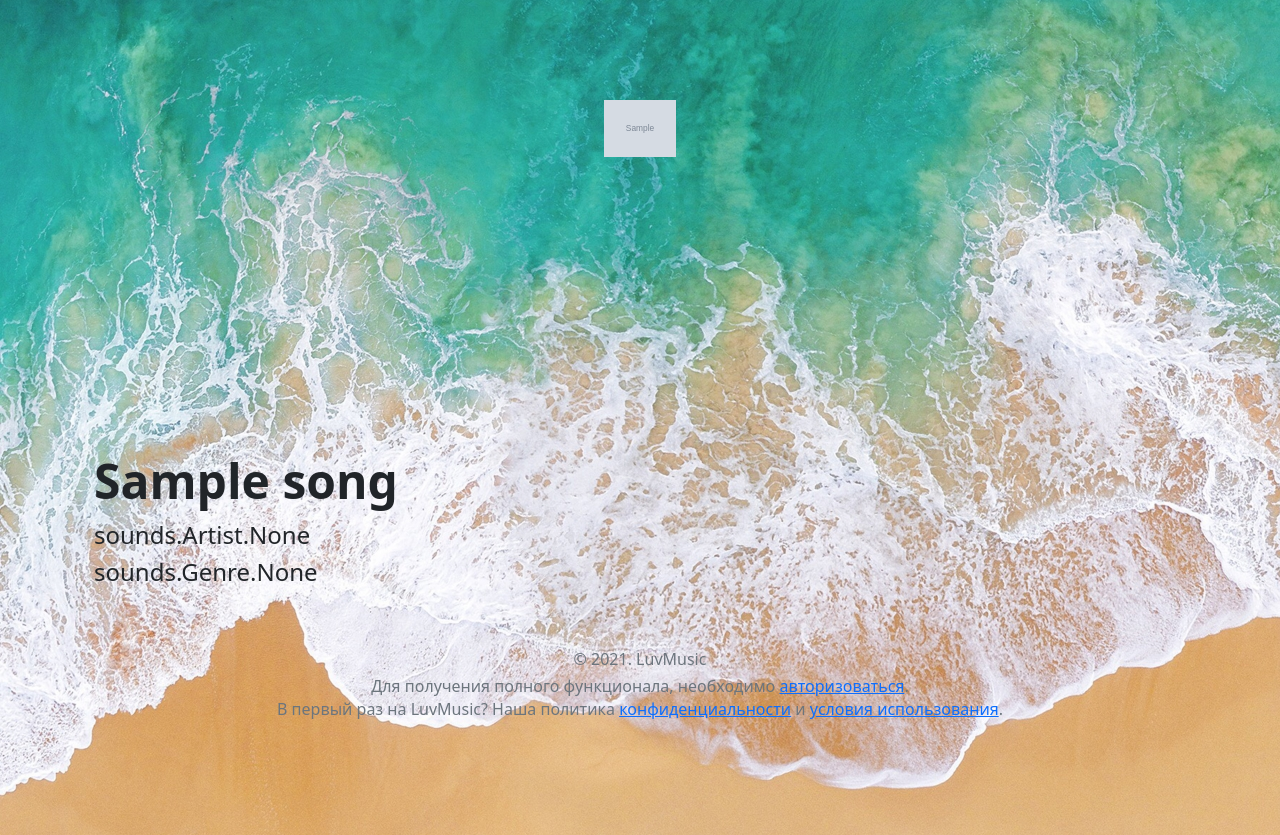
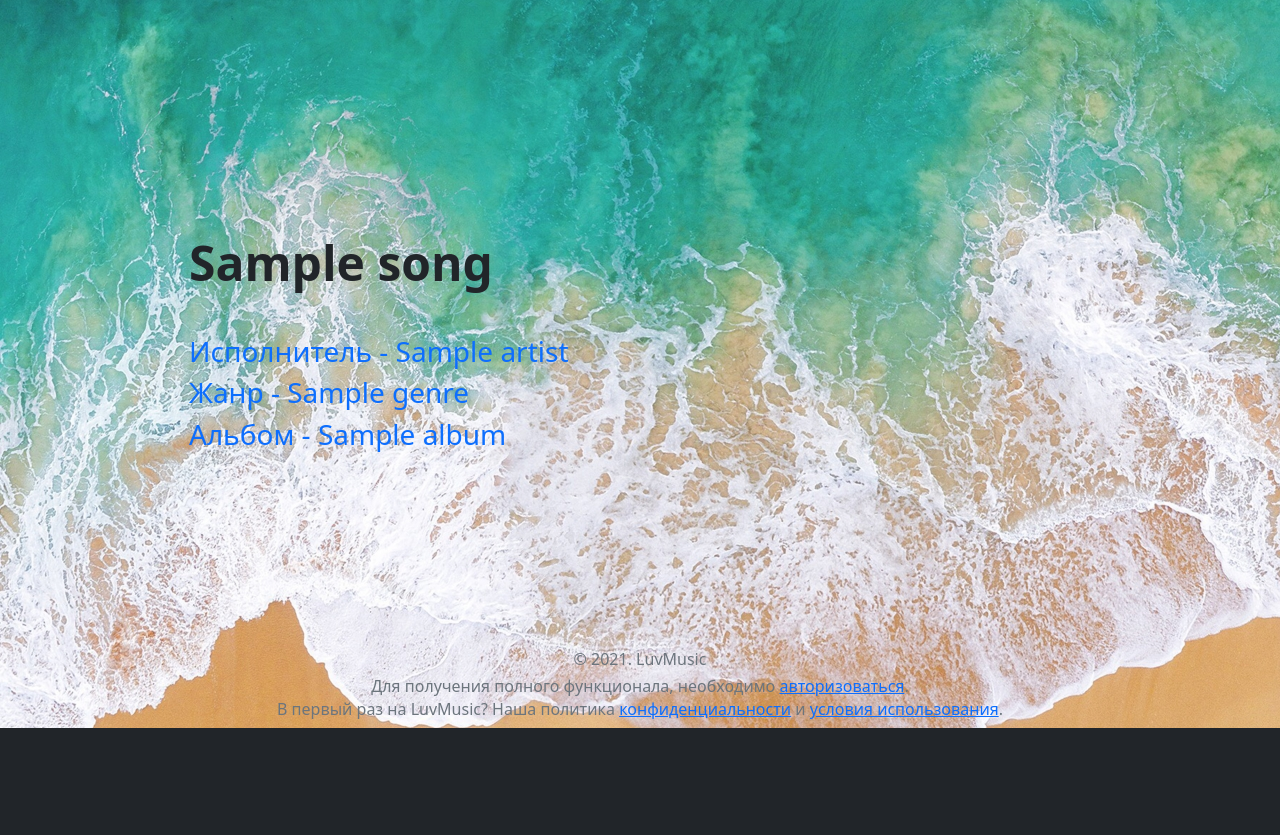
Before and after one commit to CuriousAli/Music-website, a Django app: a page that uses sounds/templates/sounds/base.html in a window 1280 px wide; the page is wider, and only the part inside the window is pictured. Shown: the part 72-907 px from the top of that part. After the commit the page ends 800 px from the top of that part, so only its background shows below. Run offline with Django 3.2, Linux system fonts and the light colour scheme; tables that the repository leaves empty hold one stand-in row (values such as "Sample post"); grey boxes marked "Sample" are stand-in pictures.

Commit message:
Fixed introdution of db info in thesong.html

```diff
--- a/sounds/templates/sounds/base.html
+++ b/sounds/templates/sounds/base.html
@@ -49,7 +49,7 @@
 
 {% endblock %}
 
-<footer class="text-muted py-5" style="position:fixed;left:0px;bottom:30px;height:30px; width:100%;}">
+<footer class="text-muted py-5" style="position:fixed;left:0px;bottom:30px;height:30px; width:100%">
   <div class="container" align="center">
     <h6>© 2021. LuvMusic</h6>
     <h6 class="mb-1">Для получения полного функционала, необходимо <a href="{% url 'account_login'%}">авторизоваться</a>.</h6>
--- a/sounds/templates/sounds/thesong.html
+++ b/sounds/templates/sounds/thesong.html
@@ -3,26 +3,30 @@
 {% block content %}
 <div class="container col-xxl-8 px-4 py-5">
   <div class="row flex-lg-row-reverse align-items-center g-5 py-5">
-    {% if song.image %}
-      <div class="px-4 py-5 my-1 text-left">
-        <img class="d-block mx-auto mb-3" src="{{song.image.url}}" alt="" width="72" height="57">
-      </div>
-    {% endif %}
+
 
     <div class="col-10 col-sm-8 col-lg-6">
       <iframe width="700" height="500" src="{{ song.video }}"></iframe>
     </div>
 
-    <div class="col-lg-6">
-      <h1 class="display-5 fw-bold lh-1 mb-3">{{ song.name }}</h1>
-      <h4>{{song.creator}}</h4>
+    <div class="col-lg-5">
 
-      {% if song.genres  %}
-      <h4>{{song.album}}</h4>
-      {% endif %}
+      <h1 class="display-5 fw-bold lh-1 mb-5" >{{ song.name }}</h1>
 
-      {% if song.genres  %}
-      <h4>{{song.genres}}</h4>
+      {% for info in song.creator.all %}
+        {% if info.name %}
+          <h3 class="text-primary">Исполнитель - {{info.name}}</h3>
+        {% endif %}
+      {% endfor %}
+
+      {% for info in song.genres.all %}
+        {% if info.name %}
+          <h3 class="text-primary">Жанр - {{info.name}}</h3>
+        {% endif %}
+      {% endfor %}
+
+      {% if song.album_of_song %}
+            <h3 class="text-primary">Альбом - {{song.album_of_song}}</h3>
       {% endif %}
 
     </div>
```
